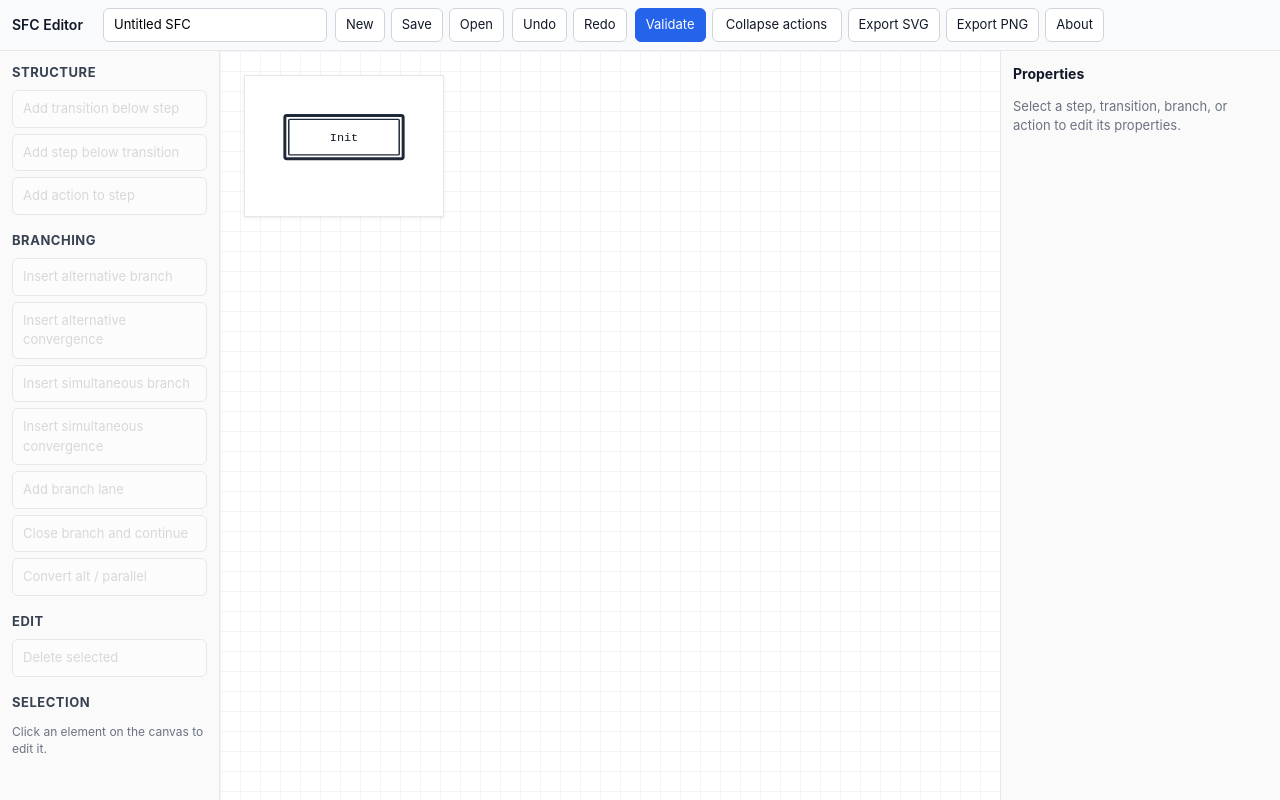
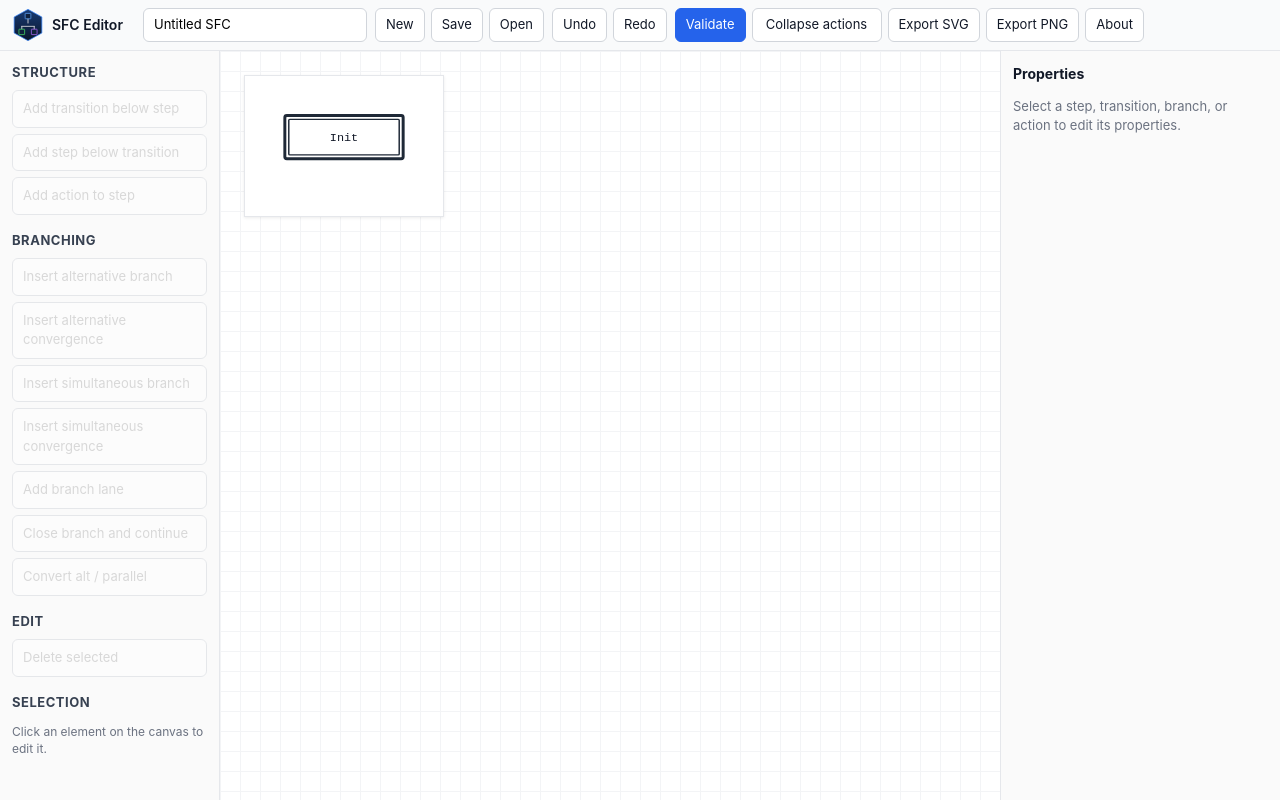
Before and after one commit to adrido/sfc-editor, a React (Vite) app: page / in a window 1280 px wide. Built offline with nearby package versions, Linux system fonts and the light colour scheme.

Commit message:
Update favicon and enhance toolbar with icon display

```diff
--- a/src/editor/Toolbar.module.css
+++ b/src/editor/Toolbar.module.css
@@ -19,6 +19,11 @@
   font-size: 14px;
   margin-right: 12px;
   color: #111827;
+}
+.toolbarIcons {
+  width: 32px;
+  height: 32px;
+  display: flex;
 }
 
 .toolbar button,
--- a/src/editor/Toolbar.tsx
+++ b/src/editor/Toolbar.tsx
@@ -22,6 +22,9 @@ export function Toolbar() {
   return (
     <>
       <header className={styles.toolbar}>
+      <div className={styles.toolbarIcons}>
+        <img src="favicon.svg" alt="SFC Editor" width="32" height="32" className={styles.toolbarIcon} />
+      </div>
       <div className={styles.toolbarTitle}>SFC Editor</div>
 
       <div className={styles.toolbarGroup}>
```
Also changed, not shown: favicon.svg.
